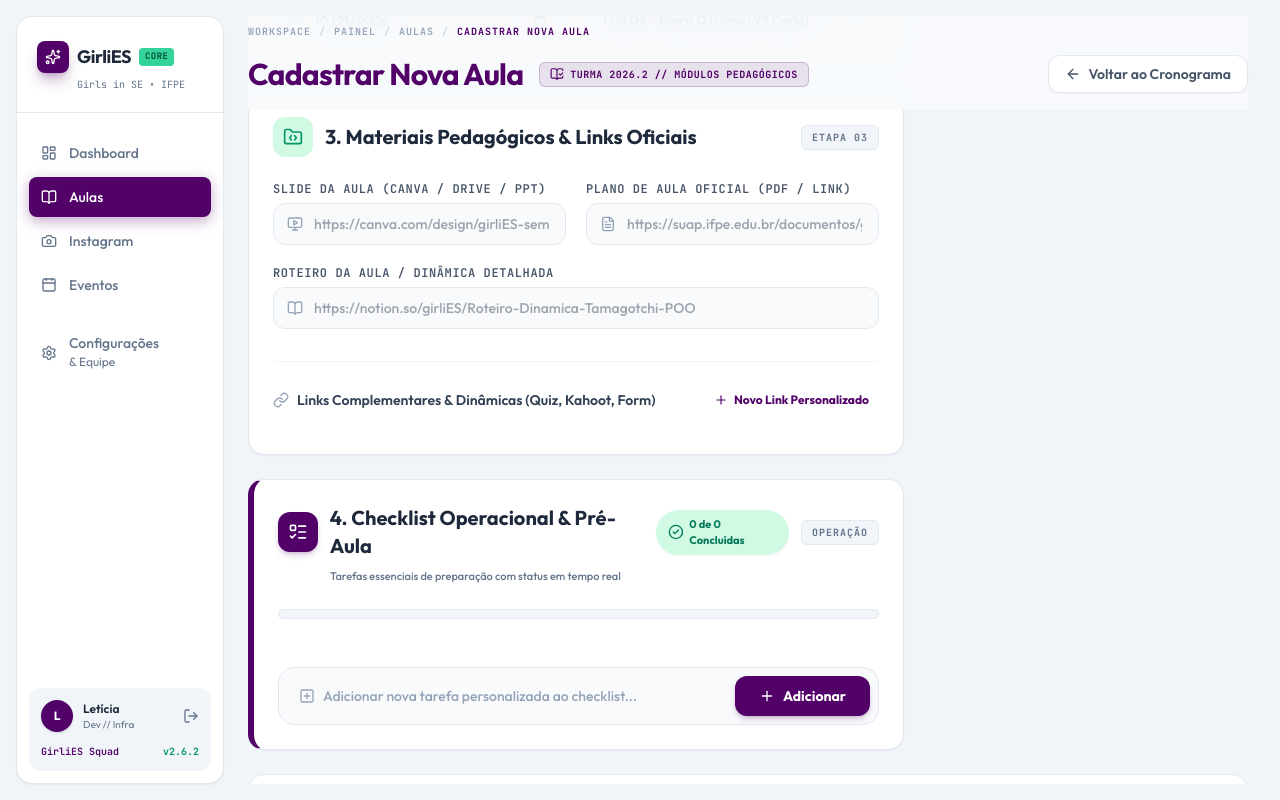
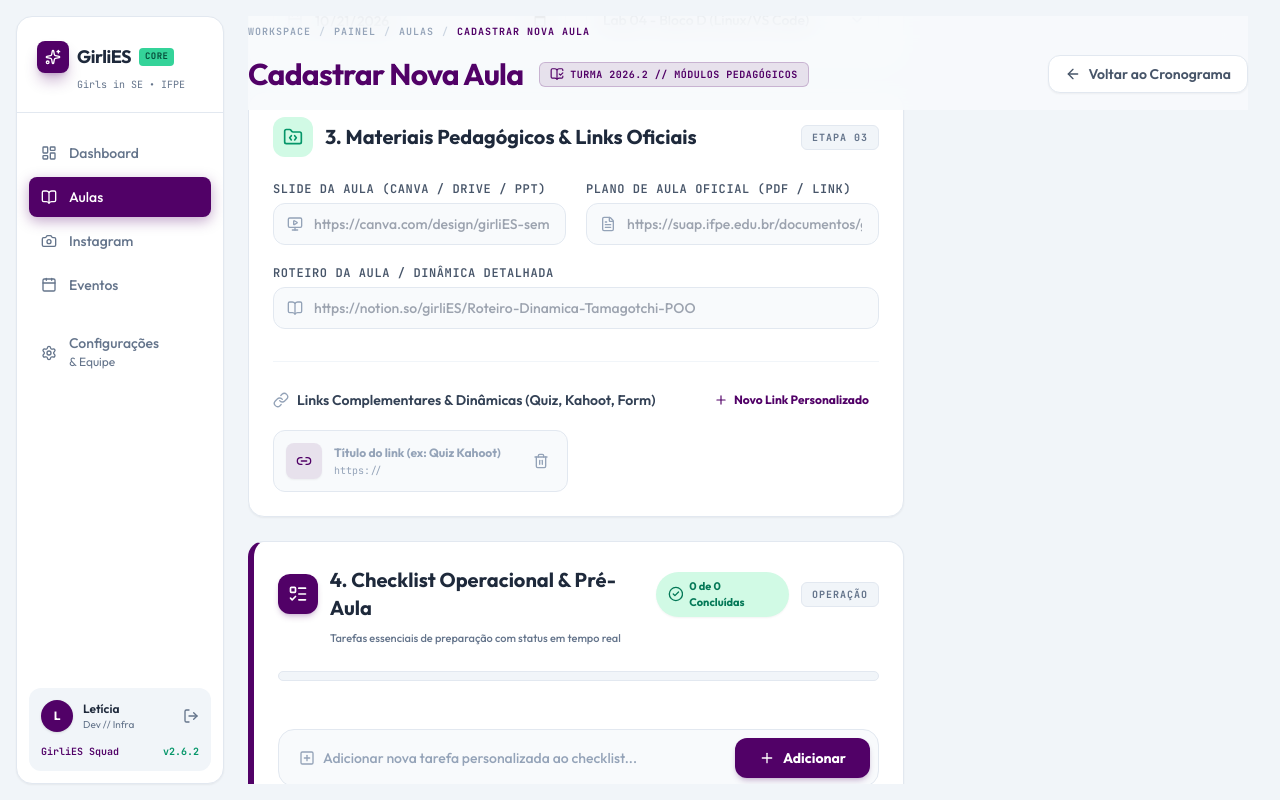
Before and after one commit to DannSrs/MVP-GirliES, a React (Vite) app in the folder frontend_react/: page /aulas/cadastrar-aula in a window 1280 px wide. Both pictures are taken after a click on the button "Novo Link Personalizado". Built offline with nearby package versions, Linux system fonts and the light colour scheme.

Commit message:
adição da funcionalidade do link junto do icone dinamico em Criar Aula

```diff
--- /dev/null
+++ b/frontend_react/src/components/aulas/cadastrar/CustomLinkItem.tsx
@@ -0,0 +1,78 @@
+import React from 'react';
+import {
+  ClipboardList, Code2, FileText, Gamepad2, Link2, MonitorPlay, Trash2, Video
+} from 'lucide-react';
+
+export interface CustomLink {
+  id: string;
+  titulo: string;
+  url: string;
+}
+
+interface CustomLinkItemProps {
+  link: CustomLink;
+  onUpdate: (id: string, field: keyof CustomLink, value: string) => void;
+  onRemove: (id: string) => void;
+}
+
+export function CustomLinkItem({ link, onUpdate, onRemove }: CustomLinkItemProps) {
+  // Logic for dynamic icon and styles
+  const getIconProps = (title: string) => {
+    const val = title.toLowerCase();
+
+    if (val.includes('quiz') || val.includes('kahoot') || val.includes('jogo') || val.includes('game')) {
+      return { Icon: Gamepad2, bgClass: 'bg-purple-100', textClass: 'text-purple-600' };
+    }
+    if (val.includes('form') || val.includes('feedback') || val.includes('pesquisa')) {
+      return { Icon: ClipboardList, bgClass: 'bg-emerald-100', textClass: 'text-emerald-600' };
+    }
+    if (val.includes('doc') || val.includes('pdf') || val.includes('artigo') || val.includes('texto')) {
+      return { Icon: FileText, bgClass: 'bg-blue-100', textClass: 'text-blue-600' };
+    }
+    if (val.includes('vídeo') || val.includes('video') || val.includes('youtube')) {
+      return { Icon: Video, bgClass: 'bg-red-100', textClass: 'text-red-600' };
+    }
+    if (val.includes('slide') || val.includes('apresentação') || val.includes('canva') || val.includes('ppt')) {
+      return { Icon: MonitorPlay, bgClass: 'bg-amber-100', textClass: 'text-amber-600' };
+    }
+    if (val.includes('código') || val.includes('code') || val.includes('github') || val.includes('repo')) {
+      return { Icon: Code2, bgClass: 'bg-slate-200', textClass: 'text-slate-700' };
+    }
+
+    // Default
+    return { Icon: Link2, bgClass: 'bg-girlies-purple/10', textClass: 'text-girlies-purple' };
+  };
+
+  const { Icon, bgClass, textClass } = getIconProps(link.titulo);
+
+  return (
+    <div className="bg-slate-50 border border-slate-200 rounded-xl p-3 flex gap-3 group items-center hover:border-girlies-purple/30 transition-colors cursor-text">
+      <div className={`w-9 h-9 rounded-lg flex items-center justify-center flex-shrink-0 shadow-sm transition-colors duration-300 ${bgClass} ${textClass}`}>
+        <Icon className="w-4 h-4" />
+      </div>
+      <div className="flex-1 min-w-0 flex flex-col justify-center gap-0.5">
+        <input
+          type="text"
+          value={link.titulo}
+          onChange={(e) => onUpdate(link.id, 'titulo', e.target.value)}
+          placeholder="Título do link (ex: Quiz Kahoot)"
+          className="text-xs font-bold text-slate-700 w-full bg-transparent border-none p-0 focus:ring-0 focus:outline-none placeholder-slate-400"
+        />
+        <input
+          type="url"
+          value={link.url}
+          onChange={(e) => onUpdate(link.id, 'url', e.target.value)}
+          placeholder="https://"
+          className="text-[10px] text-slate-500 w-full bg-transparent border-none p-0 focus:ring-0 focus:outline-none placeholder-slate-400 font-mono"
+        />
+      </div>
+      <button
+        type="button"
+        onClick={() => onRemove(link.id)}
+        className="text-slate-400 hover:text-red-500 hover:bg-red-50 w-7 h-7 rounded flex items-center justify-center transition-colors flex-shrink-0"
+      >
+        <Trash2 className="w-4 h-4" />
+      </button>
+    </div>
+  );
+}
--- a/frontend_react/src/components/aulas/cadastrar/MaterialsSection.tsx
+++ b/frontend_react/src/components/aulas/cadastrar/MaterialsSection.tsx
@@ -1,7 +1,29 @@
-import React from 'react';
+import React, { useState } from 'react';
 import { BookOpen, FileText, FolderCode, Link as LinkIcon, MonitorPlay, Plus } from 'lucide-react';
+import { type CustomLink, CustomLinkItem } from './CustomLinkItem';
 
 export function MaterialsSection() {
+  const [links, setLinks] = useState<CustomLink[]>([]);
+
+  const handleAddLink = () => {
+    const novoLink: CustomLink = {
+      id: crypto.randomUUID(),
+      titulo: '',
+      url: ''
+    };
+    setLinks([...links, novoLink]);
+  };
+
+  const handleUpdateLink = (id: string, field: keyof CustomLink, value: string) => {
+    setLinks(links.map(link =>
+      link.id === id ? { ...link, [field]: value } : link
+    ));
+  };
+
+  const handleRemoveLink = (id: string) => {
+    setLinks(links.filter(link => link.id !== id));
+  };
+
   return (
     <section className="bg-white rounded-2xl border border-slate-200 shadow-sm p-6 relative overflow-hidden">
       <div className="flex items-center justify-between mb-6">
@@ -51,14 +73,28 @@ export function MaterialsSection() {
             <LinkIcon className="w-4 h-4 text-slate-400" />
             Links Complementares & Dinâmicas (Quiz, Kahoot, Form)
           </h3>
-          <button type="button" className="text-girlies-purple hover:text-[#3d004d] text-xs font-bold flex items-center gap-1.5 hover:bg-girlies-purple/5 px-2.5 py-1.5 rounded-lg transition-colors">
+          <button
+            type="button"
+            onClick={handleAddLink}
+            className="text-girlies-purple hover:text-[#3d004d] text-xs font-bold flex items-center gap-1.5 hover:bg-girlies-purple/5 px-2.5 py-1.5 rounded-lg transition-colors"
+          >
             <Plus className="w-3.5 h-3.5" />
             Novo Link Personalizado
           </button>
         </div>
-        <div id="container-links" className="grid grid-cols-1 md:grid-cols-2 gap-4">
-          {/* Links adicionados dinamicamente via JS */}
-        </div>
+
+        {links.length > 0 && (
+          <div className="grid grid-cols-1 md:grid-cols-2 gap-4 mt-4">
+            {links.map(link => (
+              <CustomLinkItem
+                key={link.id}
+                link={link}
+                onUpdate={handleUpdateLink}
+                onRemove={handleRemoveLink}
+              />
+            ))}
+          </div>
+        )}
       </div>
     </section>
   );
```
Also changed, not shown: frontend_react/src/components/Sidebar.tsx (line endings or trailing spaces).
